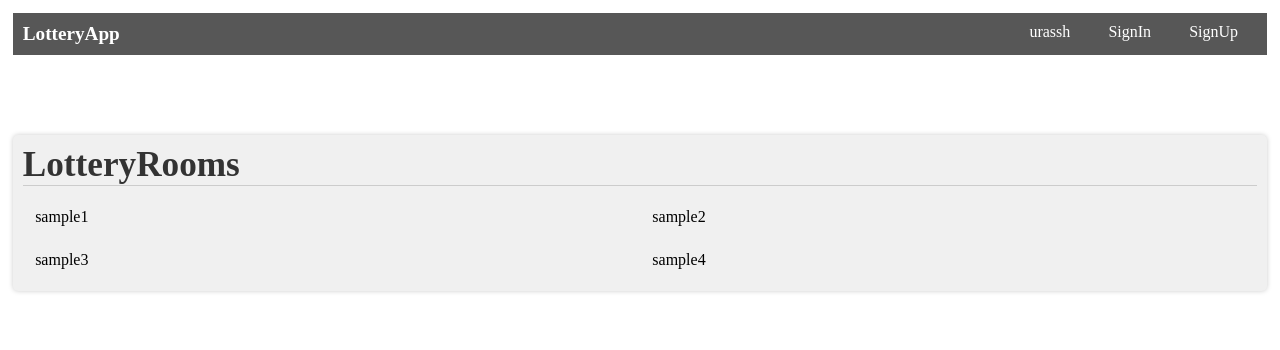
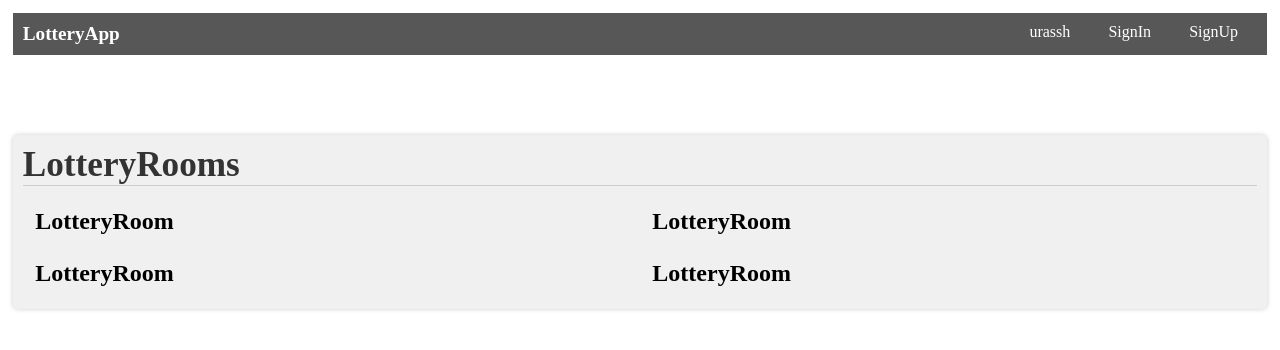
Before and after one commit to urassh/RoomLotteryApp, a Nuxt app: page / in a window 1280 px wide. Shown: the top 350 px of the page. Built offline with nearby package versions, Linux system fonts and the light colour scheme.

Commit message:
feat: lottery roomを定義

```diff
--- /dev/null
+++ b/components/lottery_room.vue
@@ -0,0 +1,5 @@
+<template>
+    <div>
+        <h1>LotteryRoom</h1>
+    </div>
+</template>
--- a/pages/index.vue
+++ b/pages/index.vue
@@ -3,10 +3,18 @@
         <h1>LotteryRooms</h1>
 
         <ul>
-            <li>sample1</li>
-            <li>sample2</li>
-            <li>sample3</li>
-            <li>sample4</li>
+            <li>
+                <LotteryRoom></LotteryRoom>
+            </li>
+            <li>
+                <LotteryRoom></LotteryRoom>
+            </li>
+            <li>
+                <LotteryRoom></LotteryRoom>
+            </li>
+            <li>
+                <LotteryRoom></LotteryRoom>
+            </li>
         </ul>
     </section>
 </template>
```
